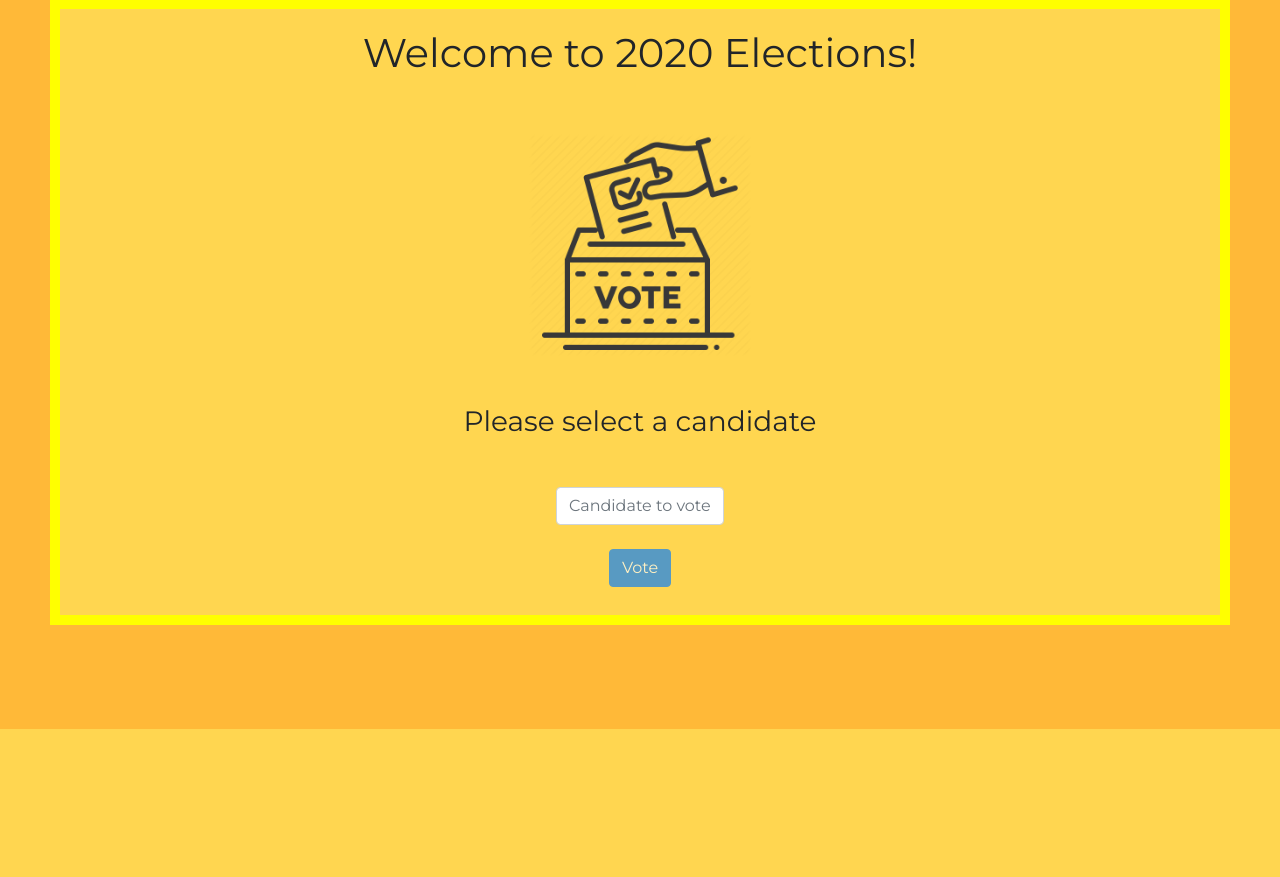
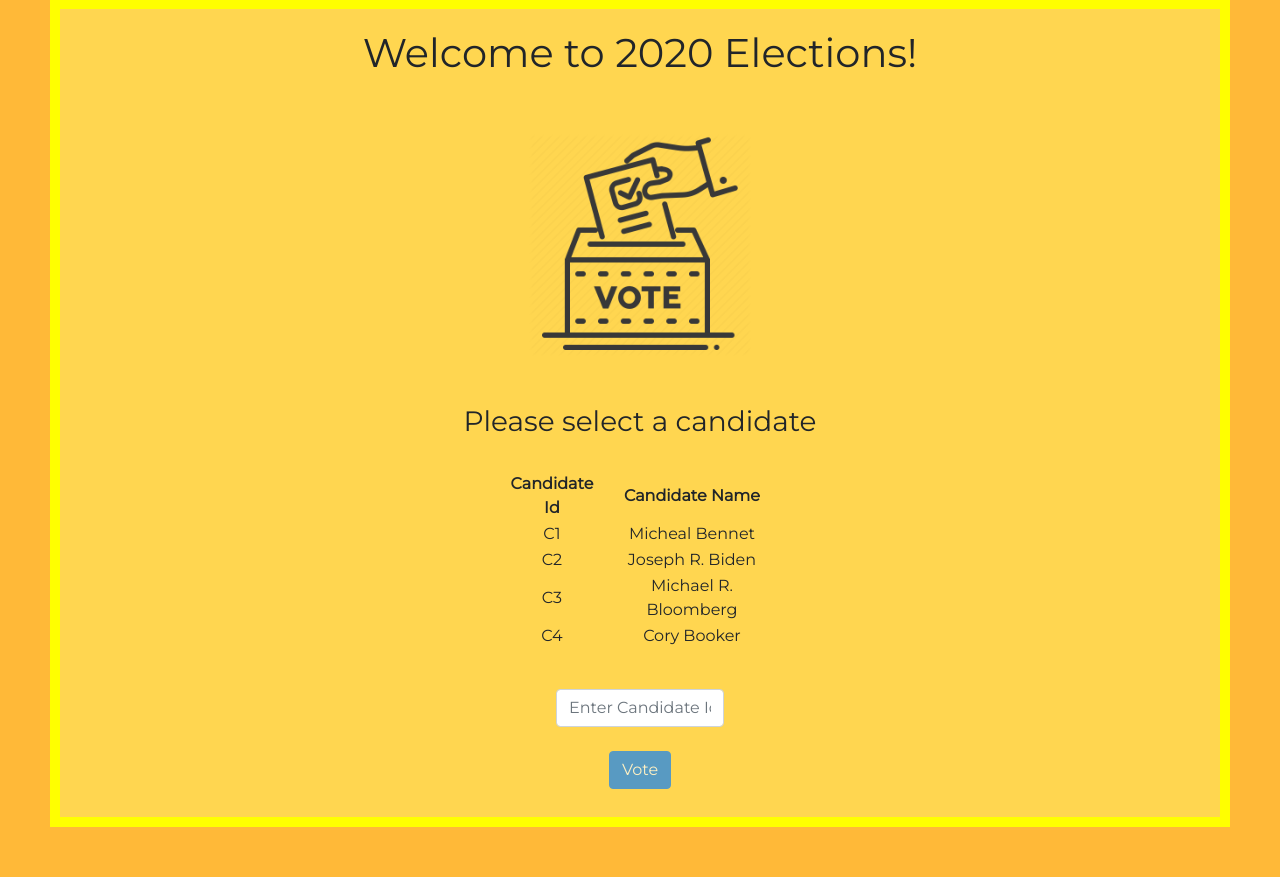
Before and after one commit to AlanLoovees/cn-lab-project, a Flask app: page /vote in a window 1280 px wide. Shown: the part 71-948 px from the top of the page. Before the commit the page ends 800 px from the top, so only its background shows below. Run offline with Flask 2, Linux system fonts and the light colour scheme; some libraries are stand-ins or nearby versions.

Commit message:
added a candidate table

```diff
--- a/static/css/style.css
+++ b/static/css/style.css
@@ -30,3 +30,7 @@ body{
 .thank{
     margin: 10rem;
 }
+
+td{
+    text-align: center;
+}
--- a/templates/candidate.html
+++ b/templates/candidate.html
@@ -16,10 +16,35 @@
         <br><br><br>
         <h3>Please select a candidate</h3>
         <br>
+        <table style=" width: 25%; text-align: center;" >
+
+            <tr>
+              <th>Candidate Id</th>
+              <th>Candidate Name</th>
+            </tr>
+            <tr>
+              <td>C1</td>
+              <td>Micheal Bennet</td>
+            </tr>
+            <tr>
+                <td>C2</td>
+                <td> Joseph R. Biden</td>
+              </tr>
+              <tr>
+                <td>C3</td>
+                <td>Michael R. Bloomberg</td>
+              </tr>
+              <tr>
+                <td>C4</td>
+                <td>Cory Booker</td>
+              </tr>
+
+        </table>
+        <br>
         <form action="/vote" method="POST">
             <div class="col-xs-3">
                 <p style="color: red;">{{ message }}</p>
-                <input id="input" class="form-control input" type="text" placeholder="Candidate to vote for" name="candidate_id" onkeyup="btnVote()">
+                <input id="input" class="form-control input" type="text" placeholder="Enter Candidate Id" name="candidate_id" onkeyup="btnVote()">
         </div>
             <br>
             <button id="submit" type="submit" class="btn btn-primary mb-2" value="vote" disabled="disabled">Vote</button>
```
